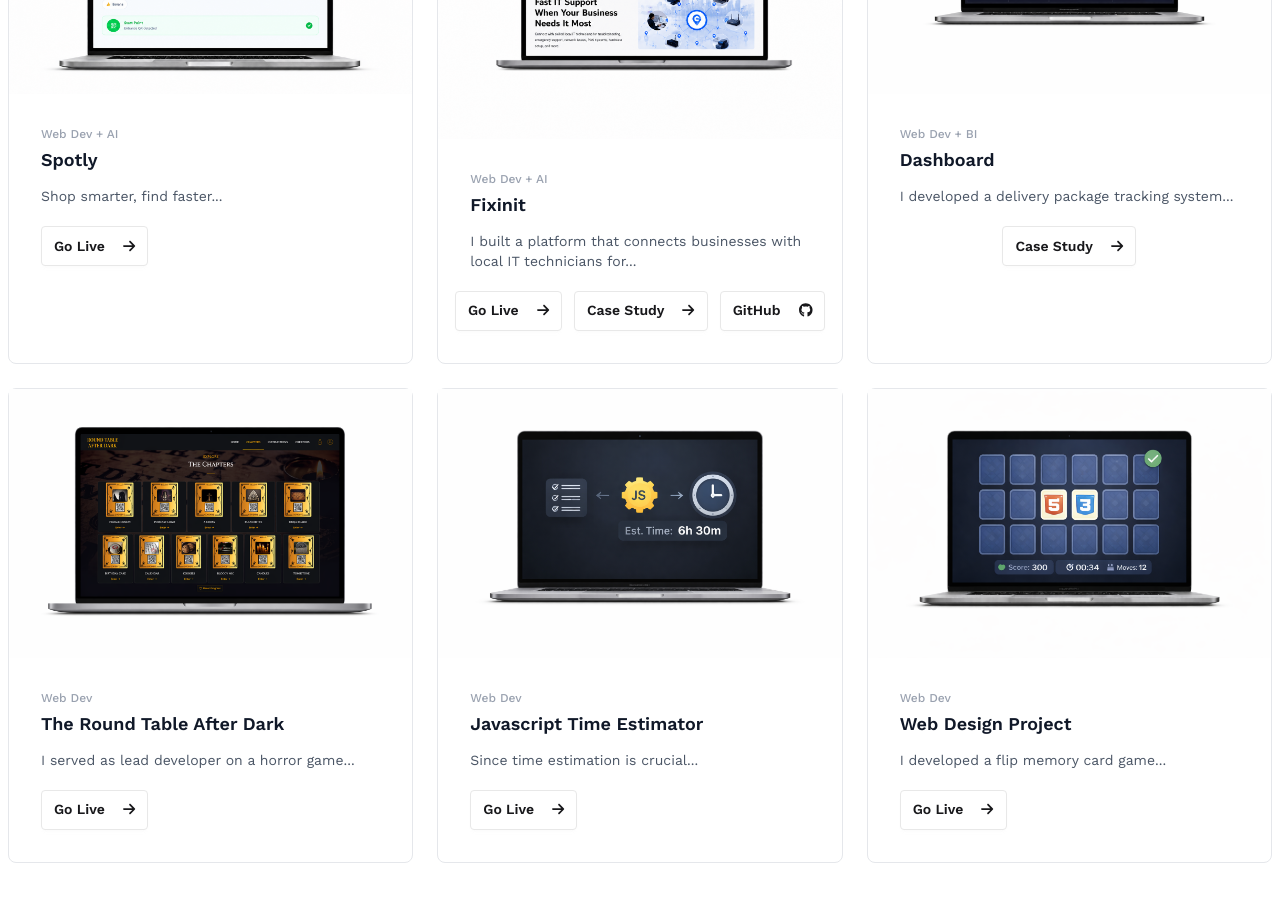
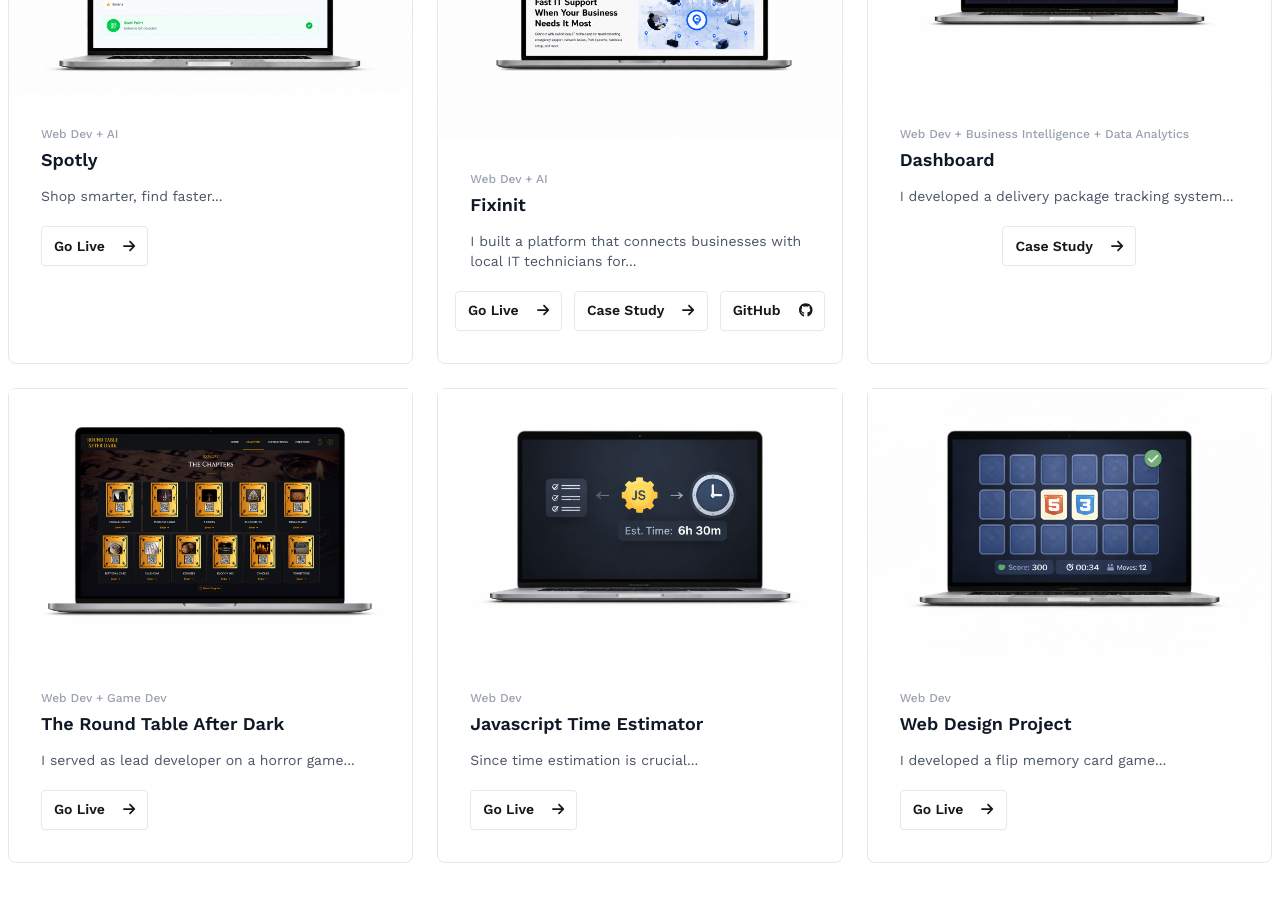
Before and after one commit to Yassine-Elamri34/Portfolio-Yassine, a React (Vite) app: page /#/ in a window 1280 px wide. Shown: the part 2260-3162 px from the top of the page. Built offline with nearby package versions, Linux system fonts and the light colour scheme.

Commit message:
update portfolio

```diff
--- a/src/components/portfolio/Portfolio.jsx
+++ b/src/components/portfolio/Portfolio.jsx
@@ -32,7 +32,7 @@ const projectData = [
     id: 1,
     slug: "dashboard",
     image: card49,
-    category: "Web Dev + BI",
+    category: "Web Dev + Business Intelligence + Data Analytics",
     title: "Dashboard",
     description: "I developed a delivery package tracking system...",
     link: "",
@@ -41,7 +41,7 @@ const projectData = [
     id: 5,
     slug: "",
     image: card61,
-    category: "Web Dev",
+    category: "Web Dev + Game Dev",
     title: "The Round Table After Dark",
     description: "I served as lead developer on a horror game...",
     link: "https://afterdark-game.com",
```
